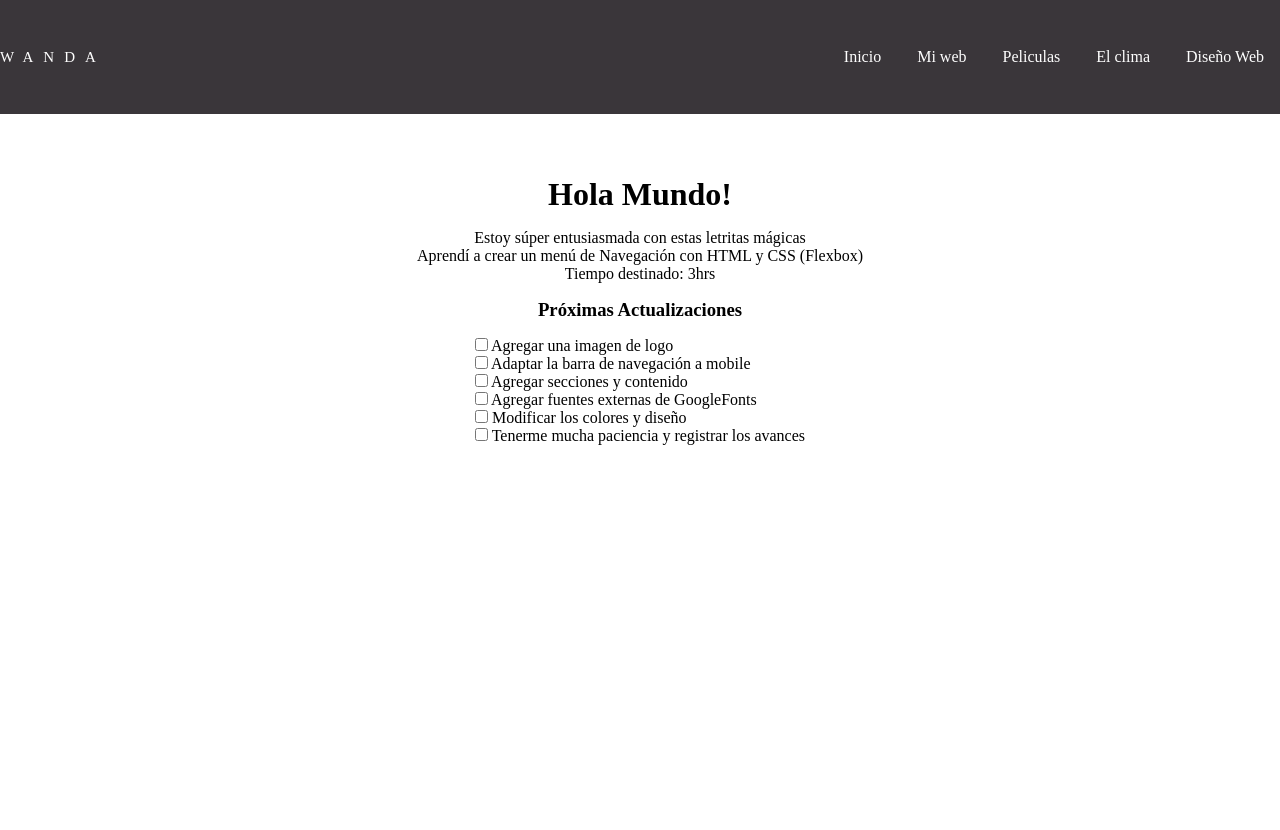
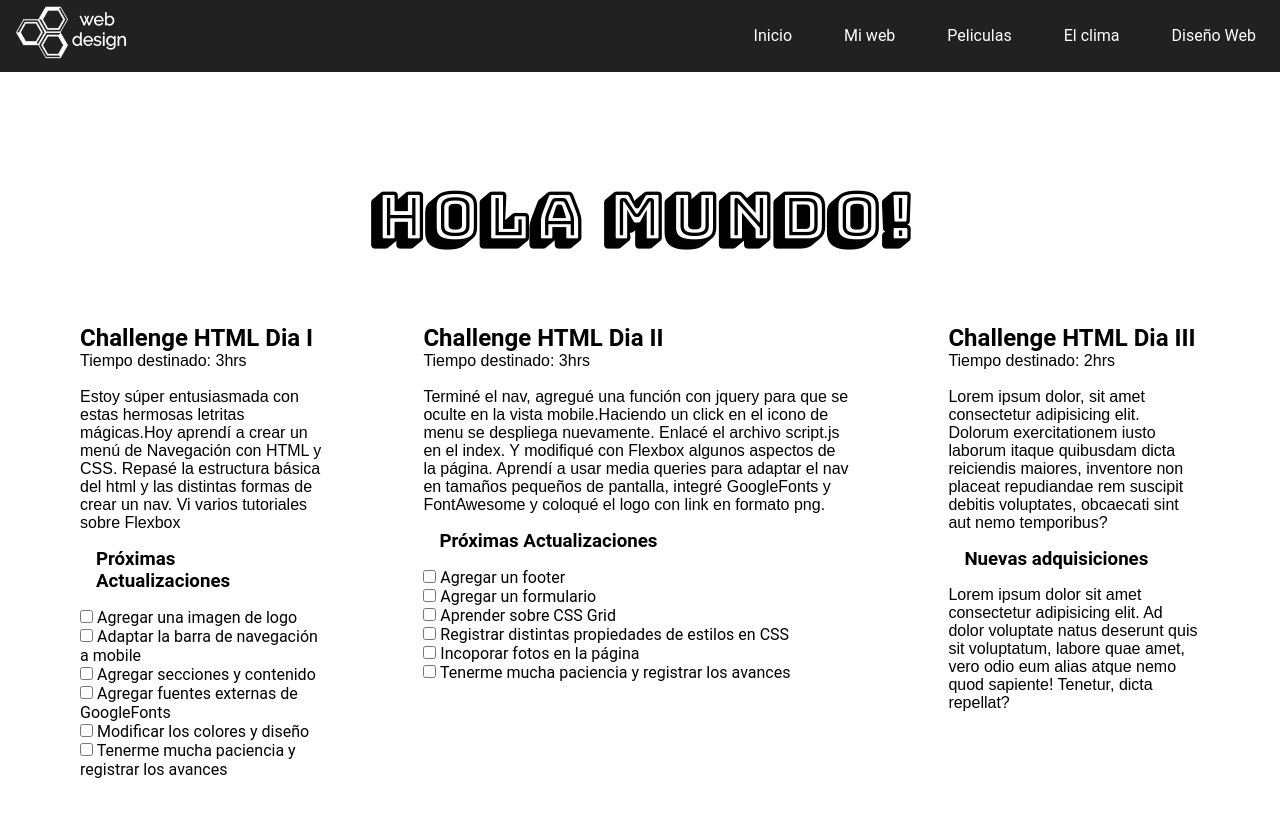
Before and after one commit to wandabiss/my-first-web, a plain HTML site: page index.html in a window 1280 px wide. Before the commit the page ends 800 px from the top, so only its background shows below. Drawn offline with nearby package versions, Linux system fonts and the light colour scheme; a web font is replaced by a local one.

Commit message:
The navigation bar was built

```diff
--- a/index.html
+++ b/index.html
@@ -5,11 +5,16 @@
     <meta name="viewport" content="width=device-width, initial-scale=1.0">
     <title>Mi primera Web</title>
     <link rel="stylesheet" href="style.css">
+    <link href="https://fonts.googleapis.com/css2?family=Bungee+Shade&family=Hanuman&family=Major+Mono+Display&display=swap" rel="stylesheet">
+    <link rel="stylesheet" href="https://pro.fontawesome.com/releases/v5.10.0/css/all.css" integrity="sha384-AYmEC3Yw5cVb3ZcuHtOA93w35dYTsvhLPVnYs9eStHfGJvOvKxVfELGroGkvsg+p" crossorigin="anonymous"/>
+    <script src="https://code.jquery.com/jquery-3.5.1.min.js"></script>
 </head>
 <body>
     <header class="header">
-        <div class="container logo-nav-container">
-            <a href="#" class= "logo">WANDA</a>
+        <div class="logo-nav-container">
+             <a href=""><img class= "logo" src="img/Logo - miprimeraweb.png" alt="Web"></a>
+             <span class="fas fa-hamburger" id="menu-burger">
+             </span>
             <nav class="navegacion">
                 <ul>
                     <li><a href="#">Inicio</a></li>
@@ -22,10 +27,13 @@
         </div>
     </header>
     <main>
+        <div class="main-container">
             <h1>Hola Mundo!</h1>
-        <p>Estoy súper entusiasmada con estas letritas mágicas</p>
-        <p>Aprendí a crear un menú de Navegación con HTML y CSS (Flexbox)</p>
-        <p>Tiempo destinado: 3hrs</p>
+            <div class="card-container">
+                <div class="card">
+                    <h2>Challenge HTML Dia I</h2>
+                    <p>Tiempo destinado: 3hrs</p> <br>
+                    <p>Estoy súper entusiasmada con estas hermosas letritas mágicas.Hoy aprendí a crear un menú de Navegación con HTML y CSS. Repasé la estructura básica del html y las distintas formas de crear un nav. Vi varios tutoriales sobre Flexbox</p>
                     <h3>Próximas Actualizaciones</h3>
                     <ul>
                         <li><input type="checkbox" name="" id=""> Agregar una imagen de logo</li>
@@ -35,6 +43,32 @@
                         <li><input type="checkbox" name="" id=""> Modificar los colores y diseño</li>
                         <li><input type="checkbox" name="" id=""> Tenerme mucha paciencia y registrar los avances</li>
                     </ul>
+                </div>
+                <div class="card">
+                    <h2>Challenge HTML Dia II</h2>
+                    <p>Tiempo destinado: 3hrs</p> <br>
+                    <p>Terminé el nav, agregué una función con jquery para que se oculte en la vista mobile.Haciendo un click en el icono de menu se despliega nuevamente. Enlacé el archivo script.js en el index. Y modifiqué con Flexbox algunos aspectos de la página. Aprendí a usar media queries para adaptar el nav en tamaños pequeños de pantalla, integré GoogleFonts y FontAwesome y coloqué el logo con link en formato png. </p>
+                    <h3>Próximas Actualizaciones</h3>
+                    <ul>
+                        <li><input type="checkbox" name="" id=""> Agregar un footer</li>
+                        <li><input type="checkbox" name="" id=""> Agregar un formulario</li>
+                        <li><input type="checkbox" name="" id=""> Aprender sobre CSS Grid</li>
+                        <li><input type="checkbox" name="" id=""> Registrar distintas propiedades de estilos en CSS</li>
+                        <li><input type="checkbox" name="" id=""> Incoporar fotos en la página</li>
+                        <li><input type="checkbox" name="" id=""> Tenerme mucha paciencia y registrar los avances</li>
+                    </ul>
+                </div>
+                <div class="card">
+                    <h2>Challenge HTML Dia III</h2>
+                    <p>Tiempo destinado: 2hrs</p> <br>
+                    <p>Lorem ipsum dolor, sit amet consectetur adipisicing elit. Dolorum exercitationem iusto laborum itaque quibusdam dicta reiciendis maiores, inventore non placeat repudiandae rem suscipit debitis voluptates, obcaecati sint aut nemo temporibus?</p>
+                    <h3>Nuevas adquisiciones</h3>
+                    <p>Lorem ipsum dolor sit amet consectetur adipisicing elit. Ad dolor voluptate natus deserunt quis sit voluptatum, labore quae amet, vero odio eum alias atque nemo quod sapiente! Tenetur, dicta repellat?</p>
+                </div>
+            </div>
+        </div>
     </main>
+
+    <script src="script.js"></script>
 </body>
 </html>
--- /dev/null
+++ b/script.js
@@ -0,0 +1,16 @@
+//  Para que funcione Jquery cuando el navegador haya leido nuestro ducmento
+jQuery('document').ready(function($){
+
+    var menuBtn = $('span'), // El menú hamburguesa (que está dentro de span) la almaceno en esta variable
+        menu = $('.navegacion ul'); // los items de la lista  los almaceno en esta variable
+
+    //Tomamos el elemento menú y le agregamos la clase 'show'. Está clase indica en el style que se muestre la lista.
+    // Si cuando hacemos click en el menu este tiene asignada la clase show (es decir el menu estará desplegado) removemos la clase y el menu se esconderá. De lo contrario -si no la tiene, el menu estará escondido- cuando hagamos click entonces la tendrá y se mostrará la lista.
+    menuBtn.click(function(){
+        if (menu.hasClass('show') ) {
+            menu.removeClass('show');
+        } else {
+            menu.addClass('show');
+        }
+    });
+});
--- a/style.css
+++ b/style.css
@@ -3,14 +3,26 @@
     padding: 0px;
     margin: 0px;
 }
+/* Google Font para los titulos*/
+h1{
+    font-family: 'Bungee Shade', cursive;
+    font-size: 4rem;
+}
+h2, h3, li{
+    font-family: 'Roboto', sans-serif;
+}
+
 /* Titulos*/
 h3,h1 {
     padding: 1rem;
 }
+p, main > ul > li {
+    font-family:  sans-serif;
+}
+
 /* Posicion fija arriba de todo*/
 .header{
-    background-color: rgba(32, 28, 32, 0.884);
-    padding: 2rem 0;
+    background-color: rgba(5, 4, 5, 0.884);
     width: 100%;
 
     position: fixed;
@@ -42,30 +54,46 @@ h3,h1 {
 /* Se muestran los enlaces (a) como elementos de bloque*/
 .navegacion ul li a{
     display: block;
-    padding: 1rem 1rem;
+    padding: 1.5rem 1.5rem;
 }
 /* A todos los elementos de enlace (a), que testan dentro de la lista (li) les agregamos un hover => cuando pasamos el mouse por encima entonces cambia el color. Le agregué un efecto de transición y un borde redondeado */
 .navegacion ul li a:hover{
     background-color: rgb(248, 150, 166);
     transition: all 0.5s linear;
-    border-radius: 5px;
+    border-radius: 50px;
 }
 /* El espacio entre las letras del logo y su tamaño*/
 .logo {
-    letter-spacing: 10px;
-    font-size: 15px;
+    width: 120px;
+    padding-left: 1rem;
 }
 /* El main tiene un ancho del 85% de la pantalla, y es flexible */
-main{
+.main-container{
     padding: 10rem 2rem;
     height: 85%;
     display: flex;
     flex-direction: column;
     align-items: center;
+    justify-content: center;
+}
+.card-container{
+    display: flex;
+    flex-direction: row;
+    justify-content: space-between;
+    flex-wrap: nowrap;
+}
+/* Las tarjetas que contienen el avance de los Challenges diarios */
+.card{
+    padding: 2rem;
+    margin: 1rem;
 }
 /* Quité el estilo de item que viene predeterminado con las listas */
 ul li{
     list-style: none;
+}
+
+#menu-burger{
+    display: none;
 }
 /* Los estilos se van a aplicar solo cuando la pantalla tenga => máximo 767px */
 @media only screen and (max-width: 767px){
@@ -76,4 +104,34 @@ ul li{
     .navegacion ul li {
         display: block;
     }
+/* Cuando los elementos no tienen suficiente espacio se posicionan uno abajo del otro */
+    .card-container{
+        flex-wrap: wrap;
+        justify-content: center;
+    }
+/* Estilo del menu hamburguesa, para dispotivos moviles */
+    #menu-burger{
+        display: block;
+        cursor: pointer;
+        padding: 2rem;
+        color: white;
+    }
+    /* Cuando el elemento de navegacion tiene la clase show, entonces el menu se muestra */
+    .navegacion ul.show{
+        display: block;
+    }
+    /* Si le quitamos la clase 'show' el menú, no se muestra */
+    .navegacion ul{
+        display: none;
+    }
+    /* Quito los margenes de los items de la lista para que no se vean tan separado */
+    .navegacion ul li a{
+        padding:1rem;
+    }
+    .navegacion{
+        margin:0;
+    }
+    h1{
+        font-size: 2rem;
+    }
 }
```
Also changed, not shown: img/Logo - miprimeraweb.png (added), package-lock.json (added). Lines whose indentation alone changed are shown as unchanged.
